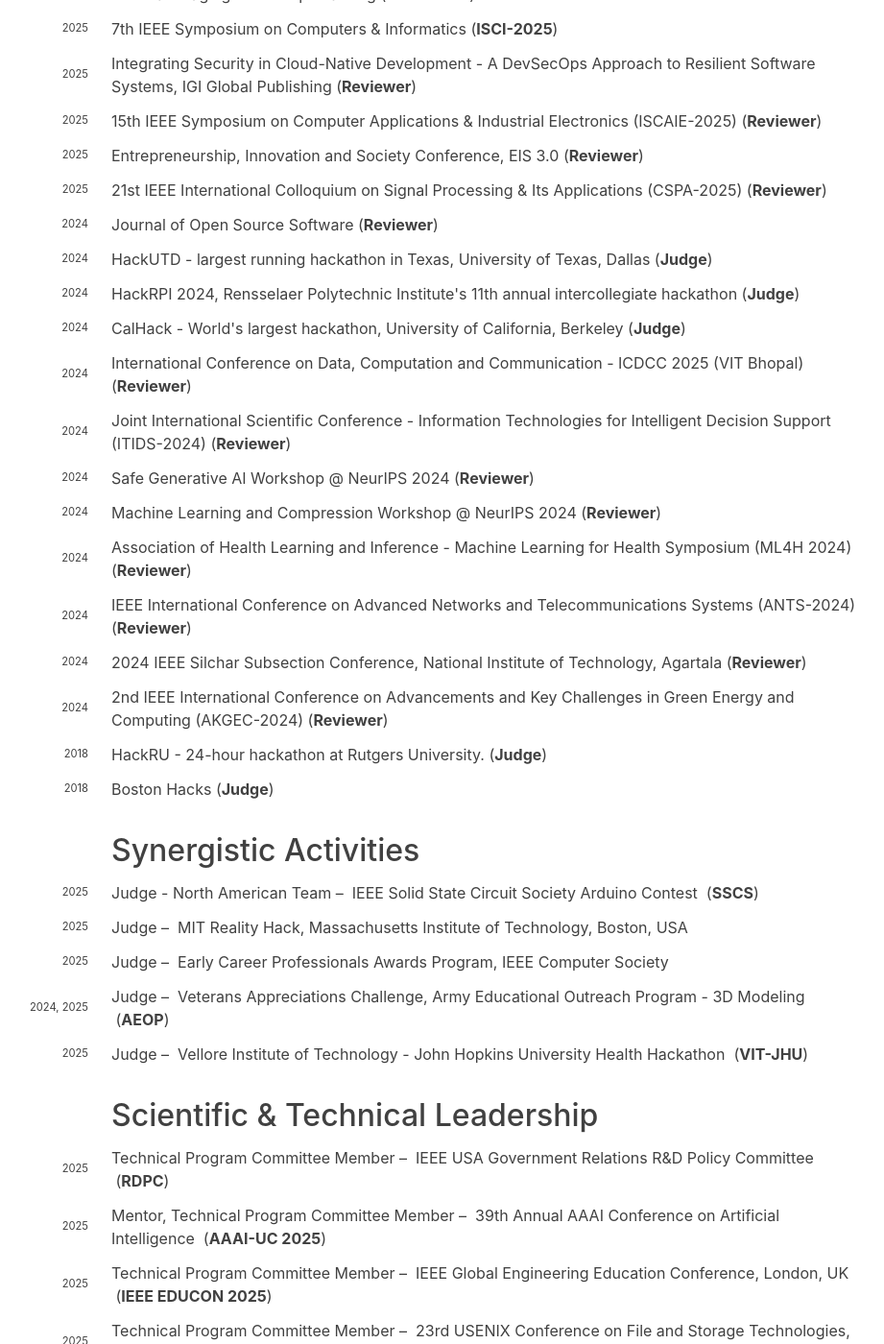
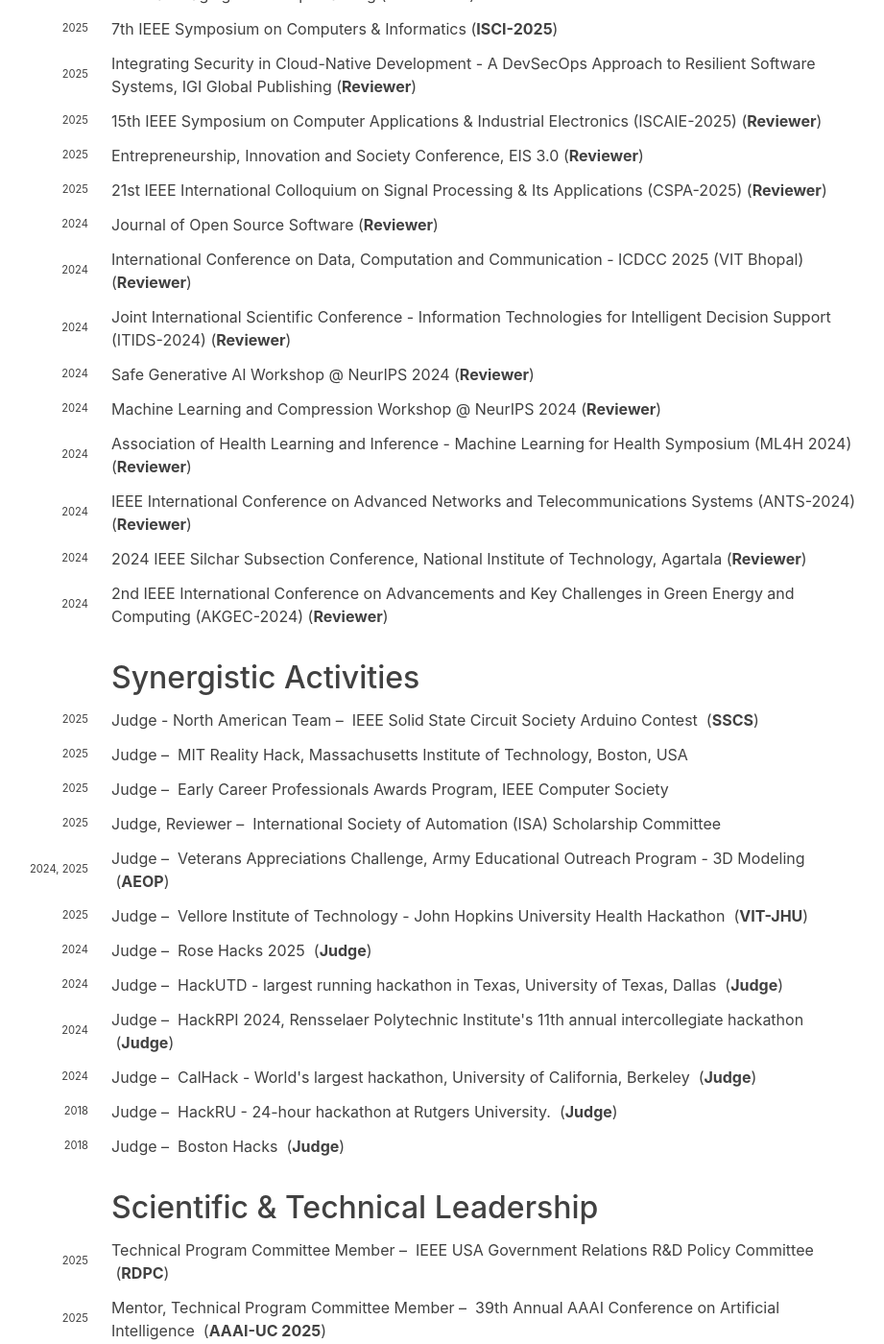
Before and after one commit to hariharanragothaman/hariharanragothaman.github.io, a Jekyll site: the page built from cv.md, in a window 1280 px wide and 1400 px high, scrolled down 5593 px. Shown: the whole window at 96% size, without its empty margins (216-1137 px from the left). Built offline with Jekyll 4.4.1, drawn with Linux system fonts in a browser that asks for light colours; nearby versions of some CDN libraries; some web fonts are replaced.

Commit message:
Polishes and Updates

```diff
--- a/_data/synergy.yaml
+++ b/_data/synergy.yaml
@@ -19,6 +19,13 @@
     - year: 2025
       url: https://www.computer.org/publications/tech-news/events/computings-top-30-early-career-professionals-2024
 
+- venue: International Society of Automation (ISA) Scholarship Committee
+  venue-shorthand:
+  position: Judge, Reviewer
+  years:
+    - year: 2025
+      url: https://www.isa.org/membership/students/scholarships
+
 - venue: Veterans Appreciations Challenge, Army Educational Outreach Program - 3D Modeling
   venue-shorthand: AEOP
   position: Judge
@@ -32,3 +39,45 @@
   years:
     - year: 2025
       url: https://vitbhopal.ac.in/health-hackathon/
+
+- venue: Rose Hacks 2025
+  venue-shorthand: Judge
+  position: Judge
+  years:
+    - year: 2024
+      url: https://hackutd.co/
+
+- venue: HackUTD - largest running hackathon in Texas, University of Texas, Dallas
+  venue-shorthand: Judge
+  position: Judge
+  years:
+    - year: 2024
+      url: https://hackutd.co/
+
+- venue: HackRPI 2024, Rensselaer Polytechnic Institute's 11th annual intercollegiate hackathon
+  venue-shorthand: Judge
+  position: Judge
+  years:
+    - year: 2024
+      url: https://hackrpi2024.devpost.com/
+
+- venue: CalHack - World's largest hackathon, University of California, Berkeley
+  venue-shorthand: Judge
+  position: Judge
+  years:
+    - year: 2024
+      url: https://hackberkeley.org/
+
+- venue: HackRU - 24-hour hackathon at Rutgers University.
+  venue-shorthand: Judge
+  position: Judge
+  years:
+    - year: 2018
+      url: https://www.hackru.org/
+
+- venue: Boston Hacks
+  venue-shorthand: Judge
+  position: Judge
+  years:
+    - year: 2018
+      url: https://www.linkedin.com/company/bostonhacks/
```
Also changed, not shown: _data/reviewer.yaml (+0 -30 lines).
